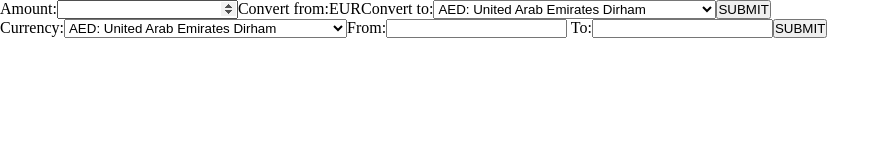
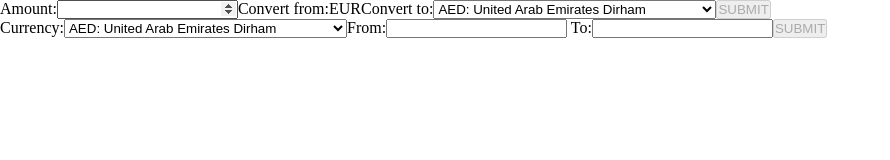
Before and after one commit to an-ska/Currency-Converter, a React app: page / in a window 1280 px wide. Shown: the top 160 px of the page, without its empty margins (0-890 px from the left). Built offline with nearby package versions, Linux system fonts and the light colour scheme.

Commit message:
Disable form buttons unless all fields are filled in

```diff
--- a/src/containers/ConverterForm/ConverterForm.js
+++ b/src/containers/ConverterForm/ConverterForm.js
@@ -27,8 +27,9 @@ const ConverterForm = () => {
 		onConvert(converterData);
 	};
 
+	const isButtonDisabled = () => !converterData.amount || !converterData.to;
+
 	return (
-		<>
 		<form onSubmit={handleSubmit}>
 			<label htmlFor="convert_amount">Amount:</label>
 			<input
@@ -59,9 +60,8 @@ const ConverterForm = () => {
 			>
 				{getCurrencySelectOptions}
 			</select>
-				<button>SUBMIT</button>
+			<button disabled={isButtonDisabled()}>SUBMIT</button>
 		</form>
-		</>
 	);
 };
 
--- a/src/containers/HistoricalRatesForm/HistoricalRatesForm.js
+++ b/src/containers/HistoricalRatesForm/HistoricalRatesForm.js
@@ -40,6 +40,8 @@ const HistoricalRatesForm = () => {
 	};
 
 	const getFormattedValue = date => (date ? formatDate(date) : '');
+
+	const isButtonDisabled = () => !dateRange.from || !dateRange.to || !currency;
 
 	let { from, to } = dateRange;
 	const modifiers = { start: from, end: to };
@@ -84,7 +86,7 @@ const HistoricalRatesForm = () => {
 				}}
 				onDayChange={handleDateToChange}
 			/>
-			<button>SUBMIT</button>
+			<button disabled={isButtonDisabled()}>SUBMIT</button>
 		</form>
 	);
 };
--- a/src/services/dates.js
+++ b/src/services/dates.js
@@ -1,5 +1,4 @@
 import moment from 'moment';
 
 export const formatDate = date => moment(date).format('YYYY-MM-DD');
-
 export const getTodayDate = new Date();
```
Lines whose indentation alone changed are shown as unchanged.
